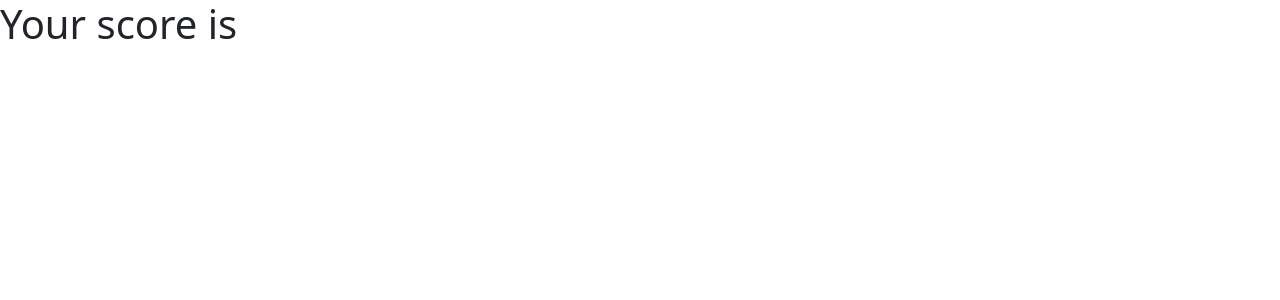
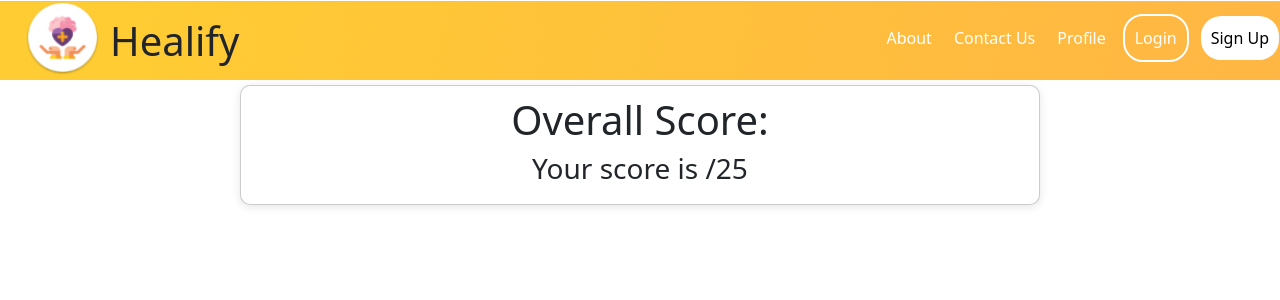
Before and after one commit to SE-Project-Team/Healify, a React (Create React App) app in the folder healify/: page /Score in a window 1280 px wide. Shown: the top 300 px of the page. Built offline with nearby package versions, Linux system fonts and the light colour scheme.

Commit message:
Score.js updated

```diff
--- a/healify/src/App.js
+++ b/healify/src/App.js
@@ -11,7 +11,7 @@ import { Questions1 } from "./Components/Quiz/QueCategory1";
 import { Questions2 } from "./Components/Quiz/QueCategory2";
 import { Questions3 } from "./Components/Quiz/QueCategory3";
 import { Questions4 } from "./Components/Quiz/QueCategory4";
-import { Score } from "./Components/Quiz/Score";
+import { Score } from "./Components/Score";
 import "./App.css";
 import { useState } from "react";
 
--- a/healify/src/Components/Quiz.js
+++ b/healify/src/Components/Quiz.js
@@ -4,7 +4,7 @@ import styles from "./Quiz.module.css";
 import styles2 from "./Home.module.css";
 import SpecificQuestion from "./Quiz/Question";
 import { useState, useEffect } from "react";
-import { Score } from "./Quiz/Score";
+import { Score } from "./Score";
 
 export const Quiz = (props) => {
   const Questions = props.questions;
--- a/healify/src/Components/Quiz/Score.js
+++ /dev/null
@@ -1,10 +0,0 @@
-import React, { Component } from "react";
-
-export const Score = (props) => {
-  const score = props.score;
-  return (
-    <>
-      <h1> Your score is {score}</h1>
-    </>
-  );
-};
--- /dev/null
+++ b/healify/src/Components/Score.js
@@ -0,0 +1,59 @@
+import React, { Component } from "react";
+import logo from "../Assets/mentalhealth_icon_round.png";
+import styles from "./Quiz.module.css";
+import styles2 from "./Home.module.css";
+
+export const Score = (props) => {
+  const score = props.score;
+  var str = "";
+  switch (true) {
+    case score < 10:
+      str = "Low";
+      break;
+    case score <= 15:
+      str = "Moderate";
+      break;
+    case score <= 20:
+      str = "High";
+      break;
+    case score <= 25:
+      str = "Very High";
+      break;
+    default:
+      break;
+  }
+  return (
+    <>
+      <header className={styles2.header}>
+        <div className={styles2.threeLineBtn}>
+          <ul className={styles2.menuBtnCustom}>
+            <li></li>
+            <li></li>
+            <li></li>
+          </ul>
+        </div>
+        <img className={styles2.logo} src={logo} />
+        <div>
+          <h1 className={styles2.heading}>Healify</h1>
+        </div>
+        <ul className={"nav " + styles2.settingsList}>
+          <li className={"nav-link"}>About</li>
+          <li className={"nav-link"}>Contact Us</li>
+          <li className={"nav-link"}>Profile</li>
+          <li className={styles2.navLoginBtn} id={styles2.idLoginBtn}>
+            Login
+          </li>
+          <li className={styles2.navLoginBtn} id={styles2.navSignUp}>
+            Sign Up
+          </li>
+        </ul>
+      </header>
+      <div className={styles.quizcontainer}>
+        <h1 class={styles.counter}>Overall Score: {str}</h1>
+        <div>
+          <h3 class={styles.counter}> Your score is {score}/25</h3>
+        </div>
+      </div>
+    </>
+  );
+};
```
